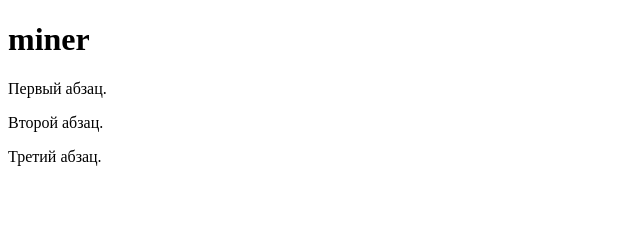
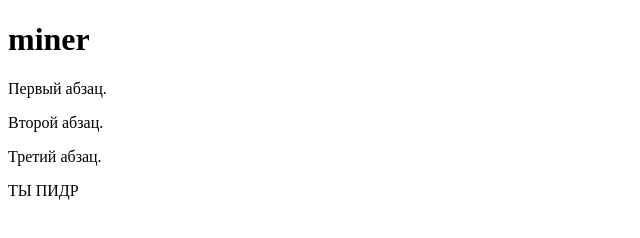
Before and after one commit to klimon69/miners_task, a plain HTML site: page miner.html in a window 1280 px wide. Shown: the whole page, without its empty margins (0-640 px from the left). Drawn offline with Linux system fonts and the light colour scheme.

Commit message:
4 th p added

```diff
--- a/miner.html
+++ b/miner.html
@@ -14,5 +14,6 @@
   <p>Первый абзац.</p>
   <p>Второй абзац.</p>
   <p>Третий абзац.</p>
+  <p>ТЫ ПИДР</p>
  </body>
 </html>
```
